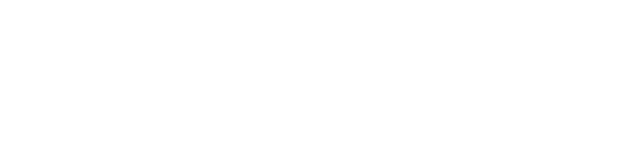
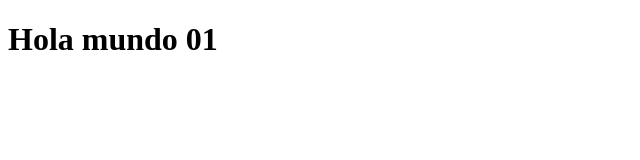
Before and after one commit to Brayam1993/CURSO_SOURCETREE, a plain HTML site: page index_01.html in a window 1280 px wide. Shown: the whole page, without its empty margins (0-640 px from the left). Drawn offline with Linux system fonts and the light colour scheme.

Commit message:
Added hola mundo

```diff
--- a/index_01.html
+++ b/index_01.html
@@ -7,6 +7,6 @@
     <title>Document</title>
 </head>
 <body>
-
+    <h1>Hola mundo 01</h1>
 </body>
 </html>
```
Also changed, not shown: index.html (+1 -1 lines).
